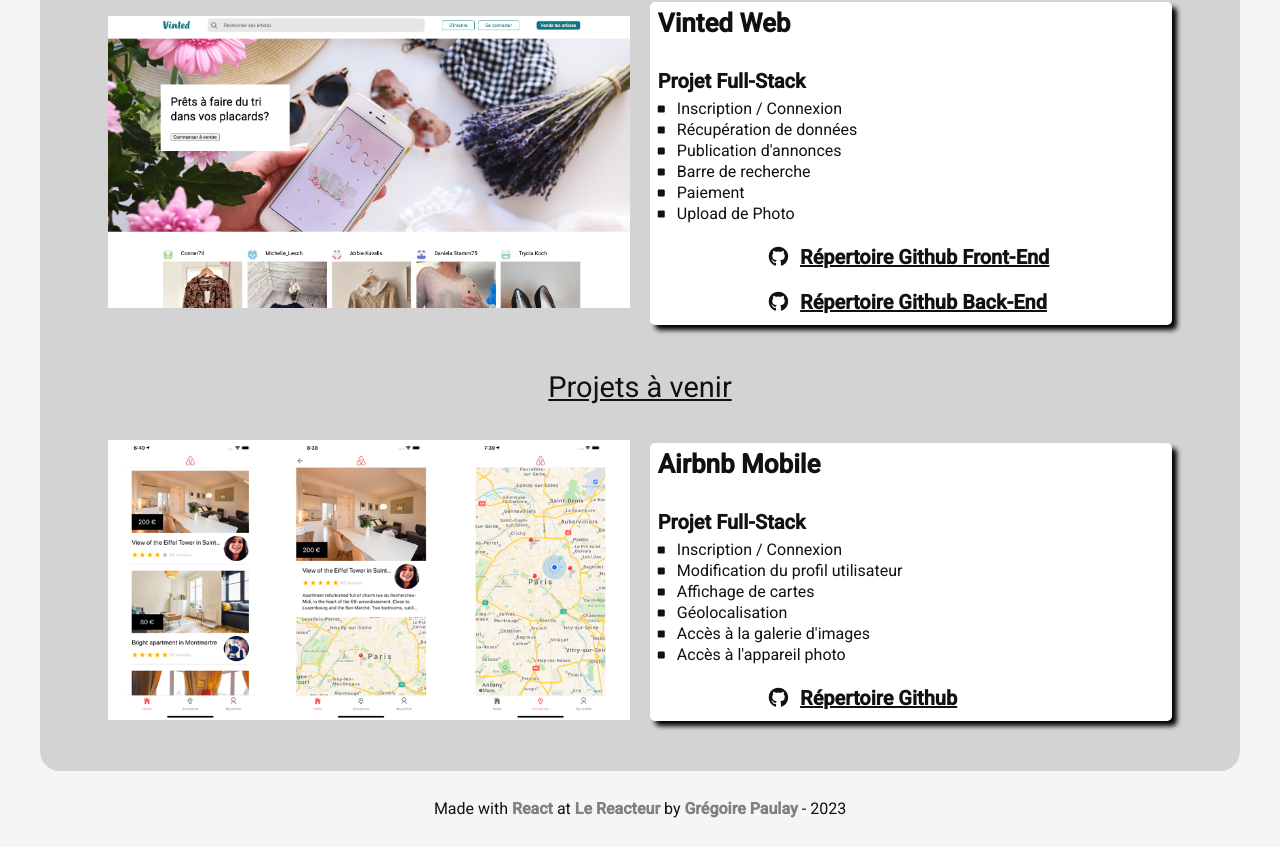
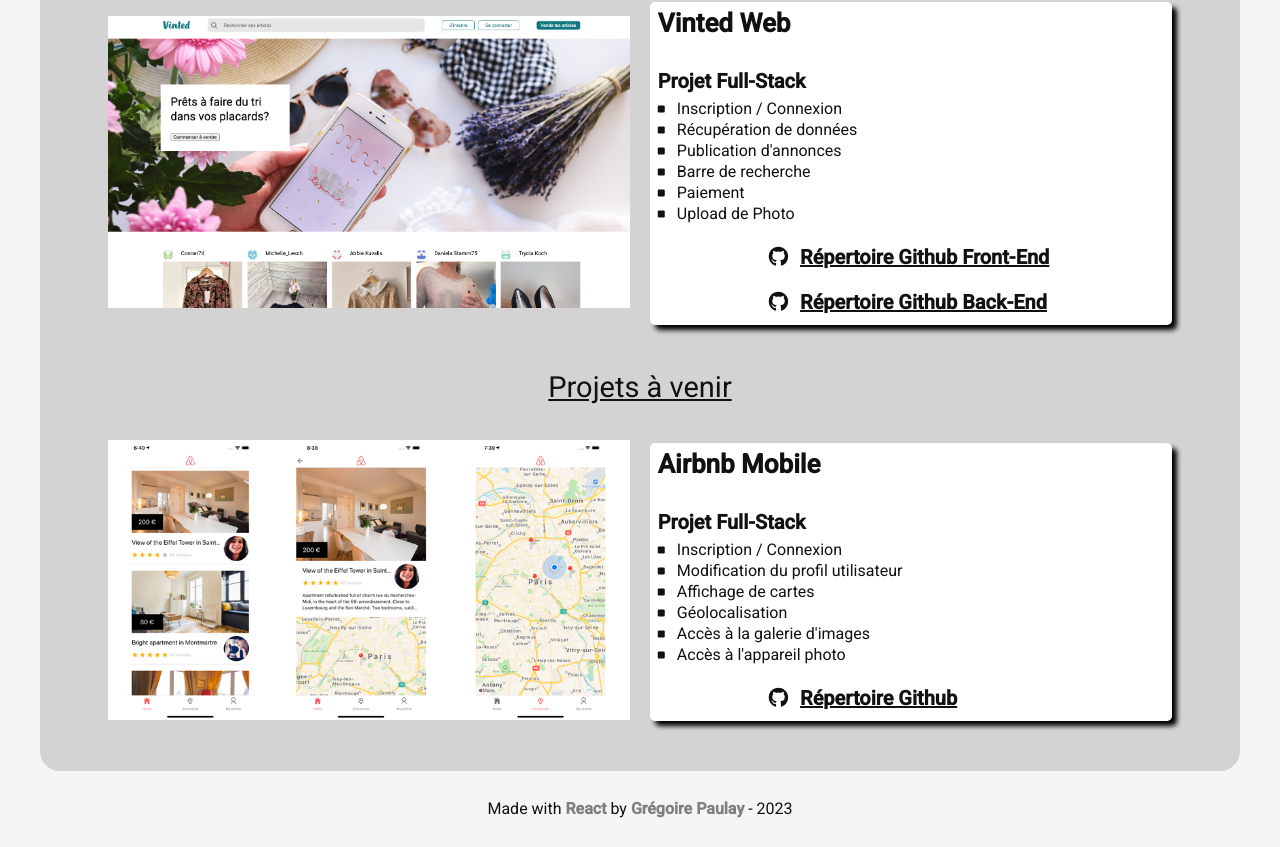
Before and after one commit to Gregoire-Paulay/My-Portfolio, a React (Vite) app: page /projects in a window 1280 px wide. Shown: the part 1132-1979 px from the top of the page. Built offline with nearby package versions, Linux system fonts and the light colour scheme; the HTML template or start-up script is replaced by a standard one.

Commit message:
Modif Footer

```diff
--- a/src/components/Footer.jsx
+++ b/src/components/Footer.jsx
@@ -1,8 +1,7 @@
 const Footer = ({ darkMode }) => {
   return (
     <footer className={darkMode ? "dark" : "light"}>
-      Made with <a href="https://fr.legacy.reactjs.org/"> React</a> at
-      <a href="https://www.lereacteur.io"> Le Reacteur</a> by
+      Made with <a href="https://fr.legacy.reactjs.org/"> React</a> by
       <a href="https://github.com/Gregoire-Paulay"> Grégoire Paulay</a> - 2023
     </footer>
   );
```
